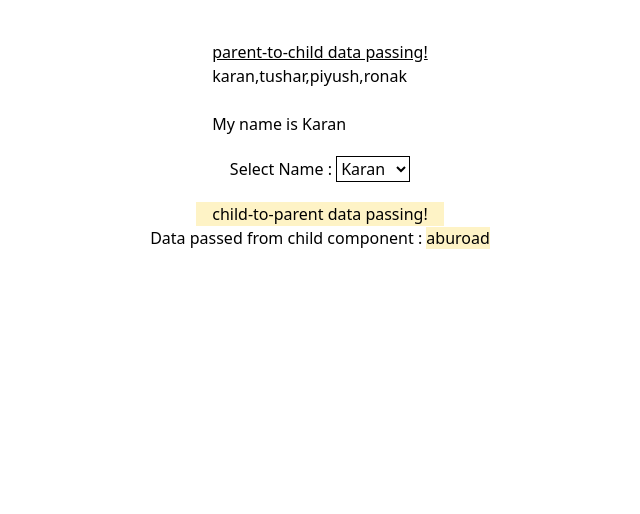
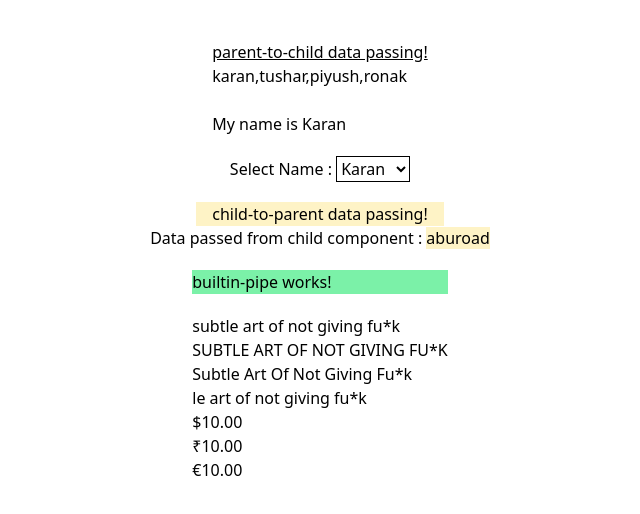
Before and after one commit to kumawatkaran-robomq/angular-learning, an Angular app in the folder angular-5/: page / in a window 1280 px wide. Shown: the top 514 px of the page, without its empty margins (320-960 px from the left). Built offline with nearby package versions, Linux system fonts and the light colour scheme.

Commit message:
builtin pipe

```diff
--- a/angular-5/src/app/app.html
+++ b/angular-5/src/app/app.html
@@ -12,6 +12,8 @@
 
   <app-child-to-parent (getCity)="handleCity($event)"></app-child-to-parent>
   <p>Data passed from child component : <span class="bg-amber-100">{{city}}</span></p>
+
+  <app-builtin-pipe></app-builtin-pipe>
 </div>
 
 
--- a/angular-5/src/app/app.ts
+++ b/angular-5/src/app/app.ts
@@ -2,10 +2,11 @@ import { Component, Input } from '@angular/core';
 import { ParentToChild } from './parent-to-child/parent-to-child';
 import { FormsModule } from '@angular/forms';
 import { ChildToParent } from './child-to-parent/child-to-parent';
+import { BuiltinPipe } from './builtin-pipe/builtin-pipe';
 
 @Component({
   selector: 'app-root',
-  imports: [ParentToChild, ChildToParent, FormsModule],
+  imports: [ParentToChild, ChildToParent, BuiltinPipe, FormsModule],
   templateUrl: './app.html',
   styleUrl: './app.css',
 })
--- /dev/null
+++ b/angular-5/src/app/builtin-pipe/builtin-pipe.html
@@ -0,0 +1,9 @@
+<p class=" bg-green-300 my-5">builtin-pipe works!</p>
+
+<h2>{{book}}</h2>
+<h2>{{book | uppercase}}</h2>
+<h2>{{book |titlecase}}</h2>
+<h2>{{book |slice:4}}</h2>
+<h2>{{money |currency}}</h2>
+<h2>{{money |currency:'INR'}}</h2>
+<h2>{{money |currency:'EUR'}}</h2>
--- /dev/null
+++ b/angular-5/src/app/builtin-pipe/builtin-pipe.ts
@@ -0,0 +1,12 @@
+import { CommonModule } from '@angular/common';
+import { Component } from '@angular/core';
+
+@Component({
+  selector: 'app-builtin-pipe',
+  imports: [CommonModule],
+  templateUrl: './builtin-pipe.html',
+})
+export class BuiltinPipe {
+  book = 'subtle art of not giving fu*k';
+  money = 10;
+}
```
